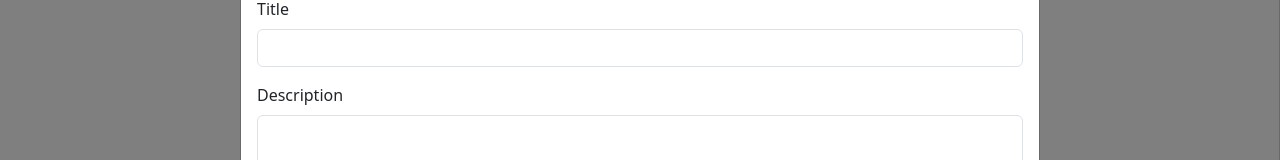
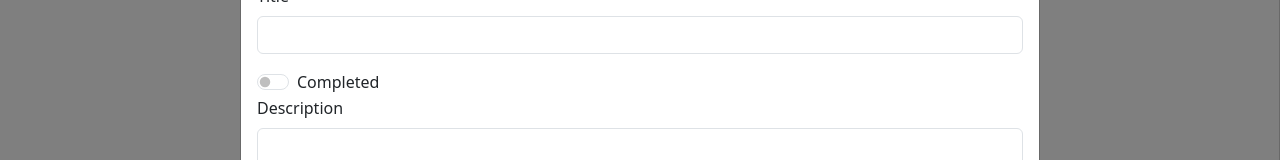
Before and after one commit to anastasia-in-code/task-manager, a React (Create React App) app in the folder frontend/: page / in a window 1280 px wide. Both pictures are taken after a click on the link 251 px from the left and 34 px from the top of the page. Shown: the part 268-428 px from the top of the page. Built offline with nearby package versions, Linux system fonts and the light colour scheme; no server answers.

Commit message:
FE: status selection on task creating added

```diff
--- a/frontend/src/components/NewTaskModal.jsx
+++ b/frontend/src/components/NewTaskModal.jsx
@@ -6,6 +6,7 @@ import Form from "react-bootstrap/Form";
 const NewTaskModal = (props) => {
   const [title, setTitle] = useState("");
   const [description, setDescription] = useState("");
+  const [completed, setCompleted] = useState(false);
 
   const handleTitleChange = (e) => {
     setTitle(e.target.value);
@@ -15,13 +16,17 @@ const NewTaskModal = (props) => {
     setDescription(e.target.value);
   };
 
+  const handleCompletedChange = (e) => {
+    setCompleted(e.target.checked);
+  };
+
   const handleSubmit = () => {
     fetch("http://127.0.0.1:5000/tasks", {
       method: "POST",
       headers: {
         "Content-Type": "application/json",
       },
-      body: JSON.stringify({ title, description }),
+      body: JSON.stringify({ title, description, completed }),
     })
       .then((response) => {
         if (response.ok) {
@@ -59,6 +64,15 @@ const NewTaskModal = (props) => {
               onChange={handleTitleChange}
             />
           </Form.Group>
+          <Form.Group controlId="formBasicCheckbox">
+            <Form.Check
+              type="switch"
+              id="custom-switch"
+              label="Completed"
+              checked={completed}
+              onChange={handleCompletedChange}
+            />
+          </Form.Group>
           <Form.Group className="mb-3" controlId="exampleForm.ControlTextarea1">
             <Form.Label>Description</Form.Label>
             <Form.Control
```
